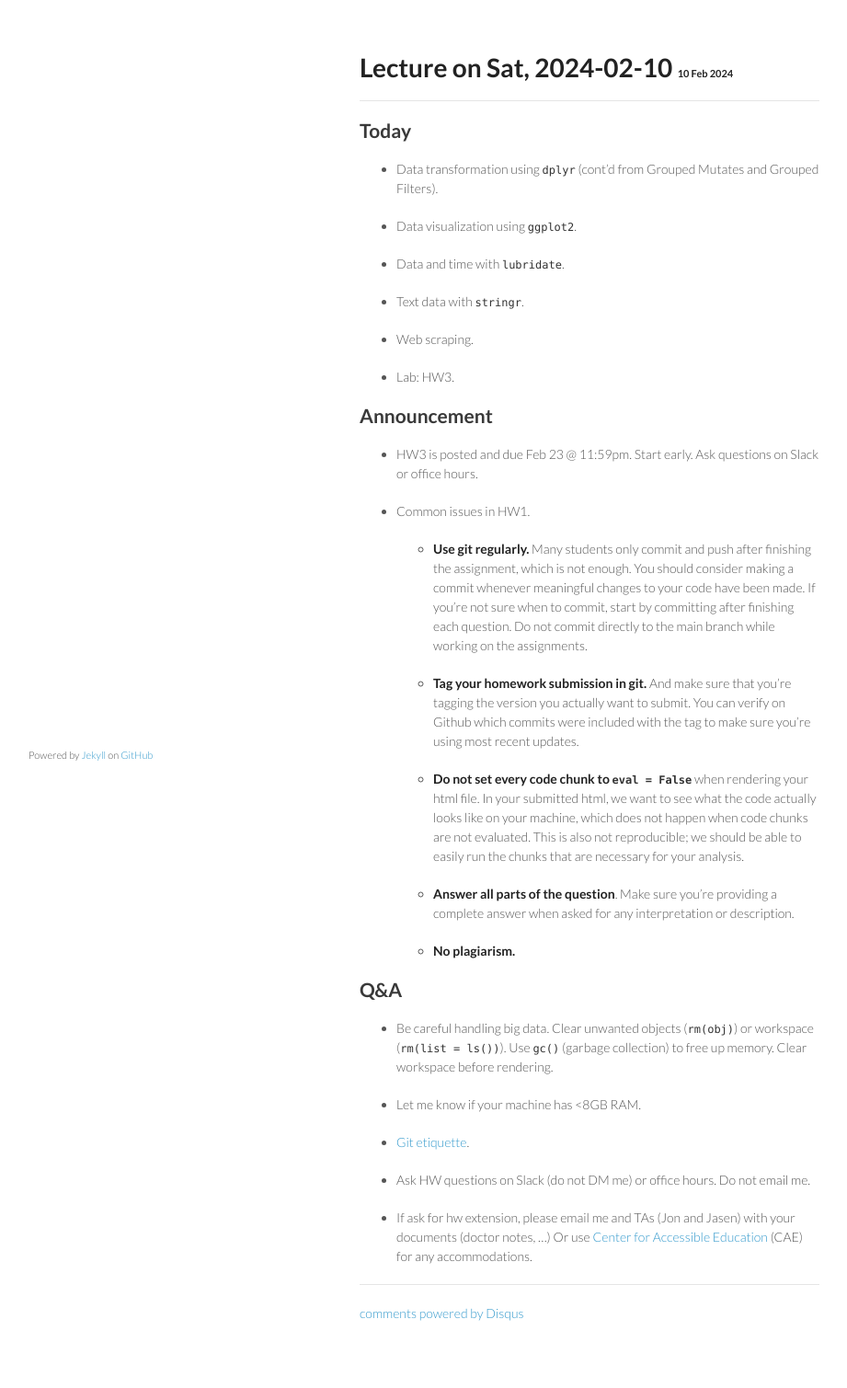
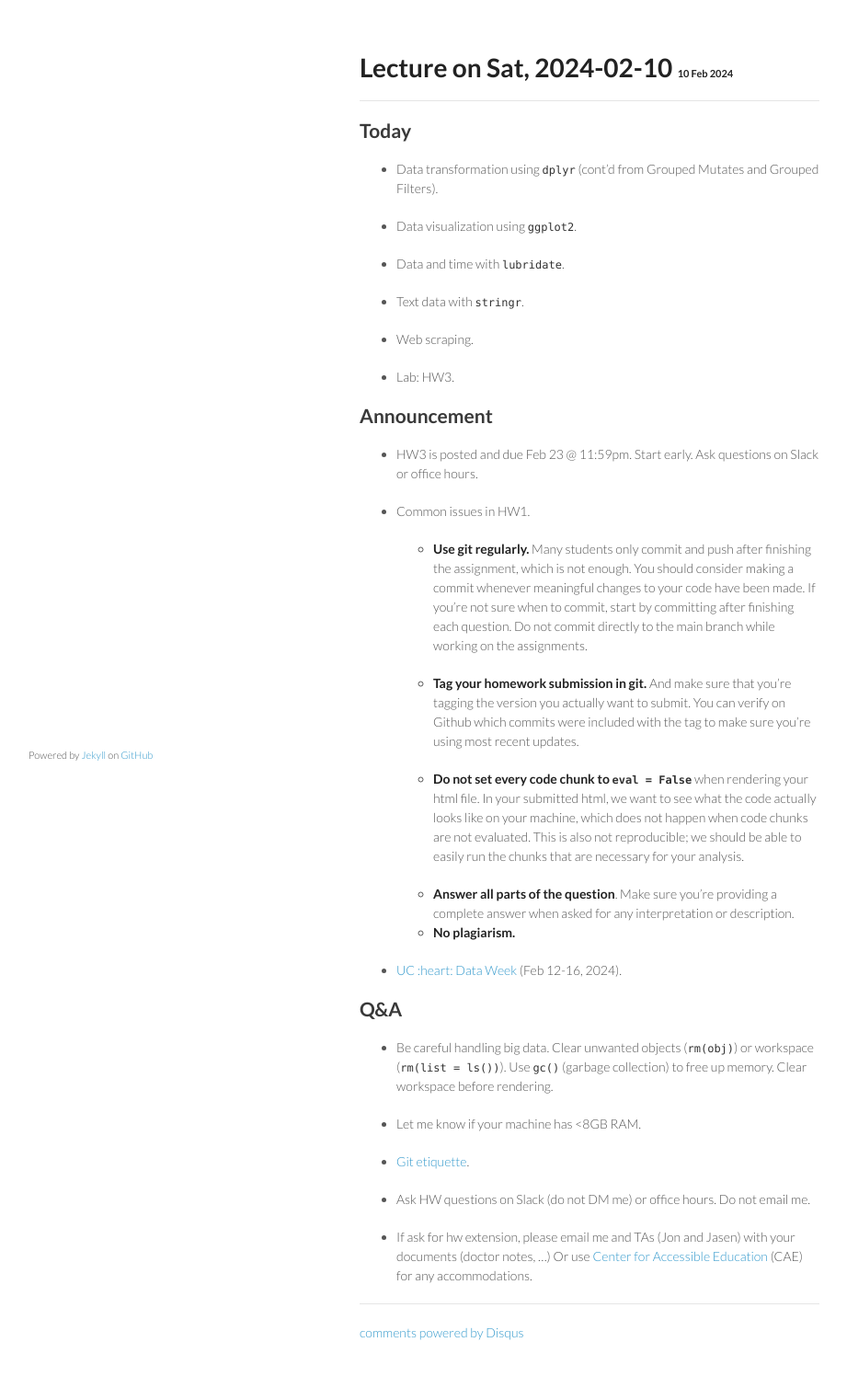
Before and after one commit to ucla-biostat-203b/2024winter, a Jekyll site: the page built from _posts/2024-02-10-lec80.md, in a window 1280 px wide. Shown: the whole page at 92% size, without its empty margins (179-1100 px from the left). Built offline with Jekyll 4.4.1, drawn with Linux system fonts in a browser that asks for light colours; comment, search, counter and statistics services are not loaded; before the commit the page ends 1488 px from its top, so only the background shows below that.

Commit message:
add ucla love data fest

```diff
--- a/_posts/2024-02-10-lec80.md
+++ b/_posts/2024-02-10-lec80.md
@@ -31,8 +31,9 @@ category: biostat203bwinter2024lec80
     * **Do not set every code chunk to `eval = False`** when rendering your html file. In your submitted html, we want to see what the code actually looks like on your machine, which does not happen when code chunks are not evaluated. This is also not reproducible; we should be able to easily run the chunks that are necessary for your analysis.
 
     * **Answer all parts of the question**. Make sure you’re providing a complete answer when asked for any interpretation or description.
+    * **No plagiarism.**
 
-    * **No plagiarism.**
+* [UC :heart: Data Week](https://uc-love-data-week.github.io/) (Feb 12-16, 2024).
 
 ## Q&A
 
```
